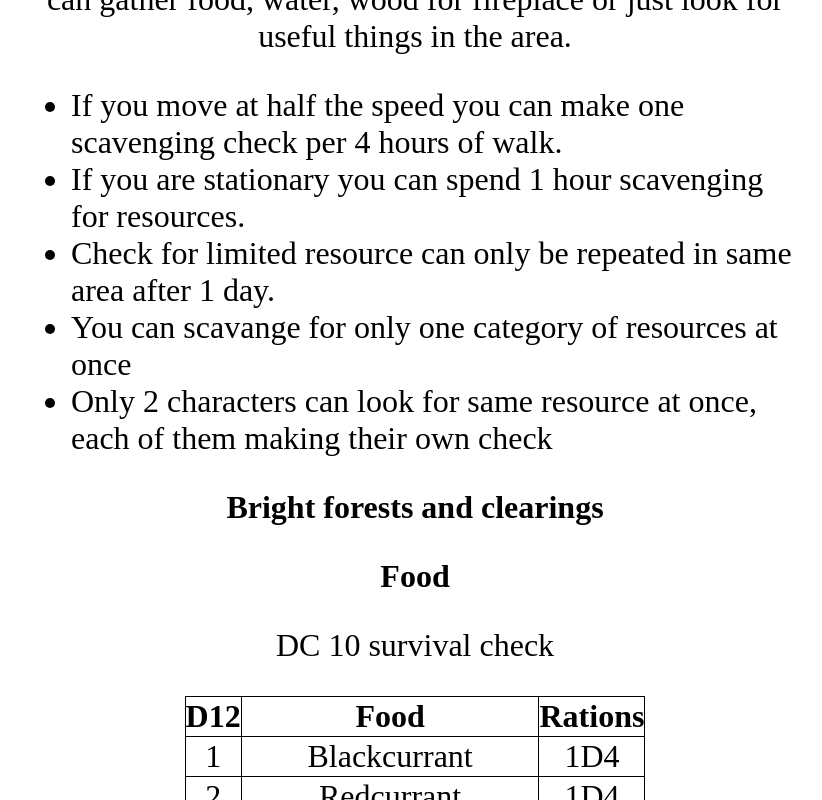
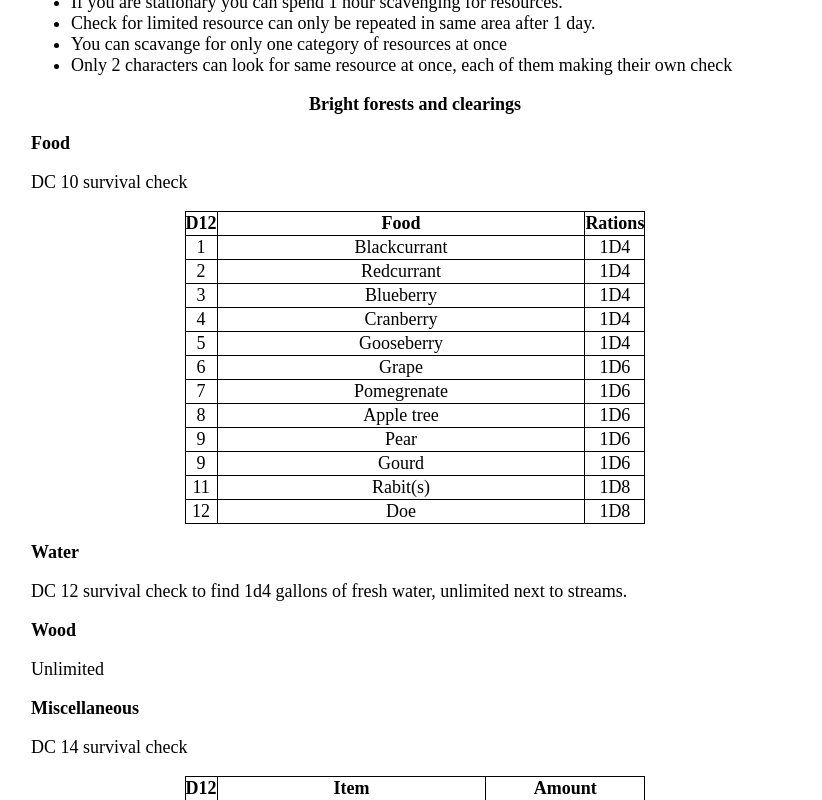
Before and after one commit to yoti-dm/quam_public, a plain HTML site: page crafting/scavenging.html in a window 1280 px wide. Shown: the part 600-1400 px from the top of the page, without its empty margins (225-1047 px from the left). Drawn offline with Linux system fonts and the light colour scheme.

Commit message:
stylesheet and plants

```diff
--- a/src/style.css
+++ b/src/style.css
@@ -5,7 +5,7 @@
 }
 
 *{
-	font-size:32px;
+	font-size:18px;
 	text-align: center;
 }
 
@@ -15,15 +15,38 @@ body
 	width: 60%;
 }
 
-h1, h2
+h1
+{
+	font-family: insomnia;
+	font-size: 80px;
+	text-align: center;
+}
+
+h2
 {
 	text-align: center;
+}
+
+h3
+{
+	text-align: left;
+}
+
+p
+{
+	text-align: justify;
 }
 
 a
 {
 	text-decoration: none;
 	color: black;
+}
+
+a:hover
+{
+	font-size: 24px;
+	font-weight: bold;
 }
 
 table
@@ -54,19 +77,6 @@ li
 	width: 1%;
 	white-space: nowrap;
 	padding: 0;
-}
-
-a:hover
-{
-	font-size: 32px;
-	font-weight: bold;
-}
-
-.main-title
-{
-	font-family: insomnia;
-	font-size: 80px;
-
 }
 
 .columns_div
```
Also changed, not shown: references/plants.html (+1 -1 lines).
